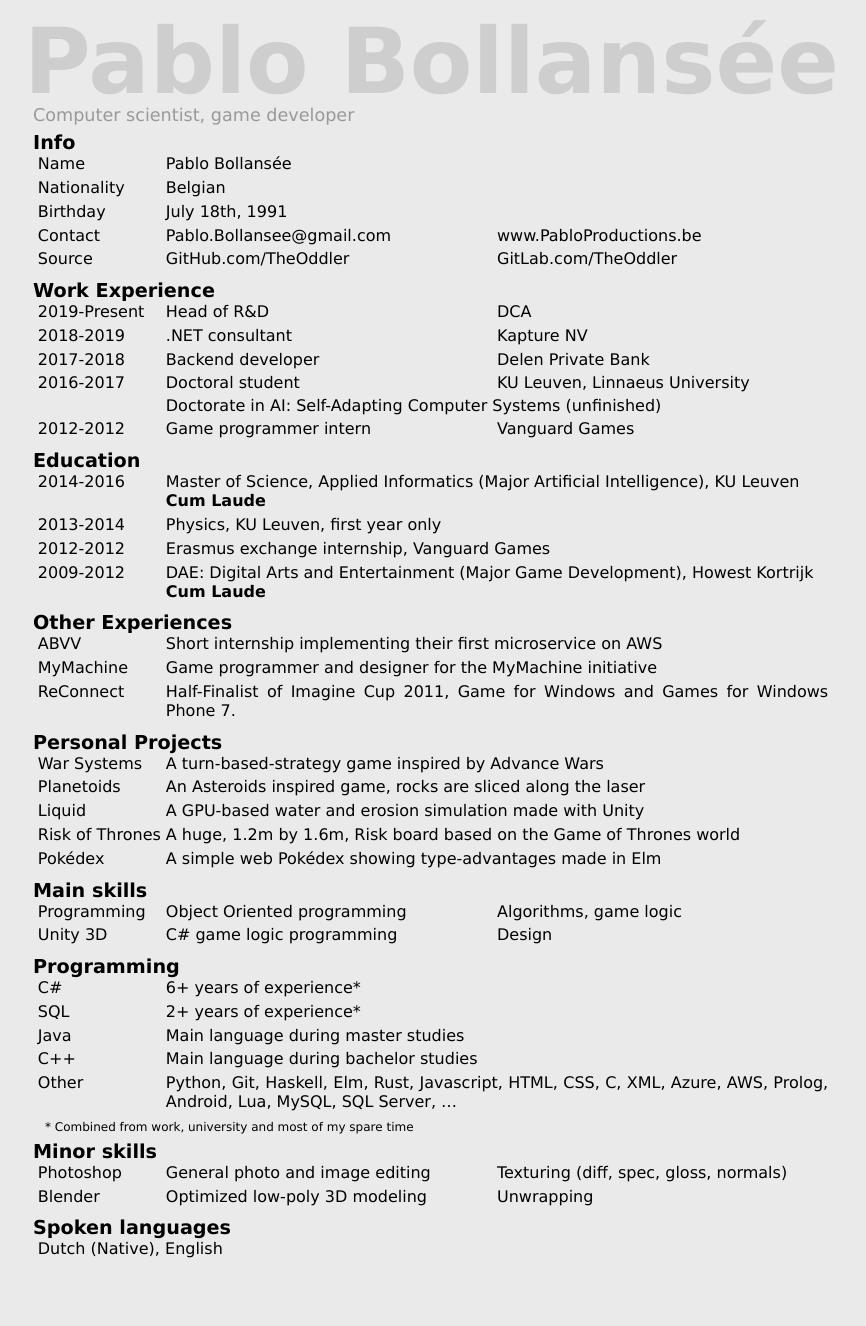
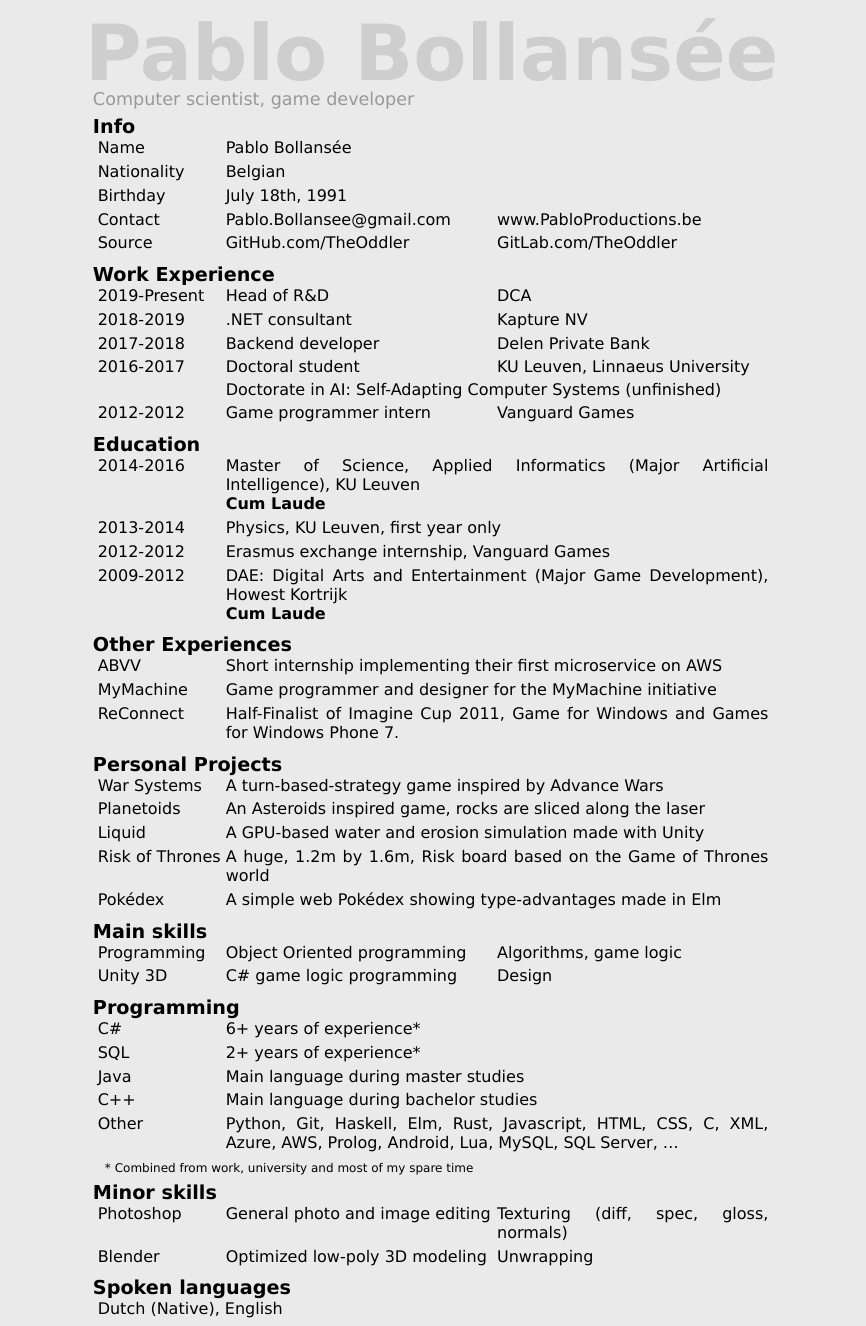
Before and after one commit to TheOddler/theoddler.github.io, a Jekyll site: the page built from cv.md, in a window 1280 px wide. Shown: the whole page, without its empty margins (207-1073 px from the left). Built offline with Jekyll 4.4.1, drawn with Linux system fonts in a browser that asks for light colours; nearby versions of some CDN libraries; before the commit the page ends 1266 px from its top, so only the background shows below that.

Commit message:
Better printing defaults

```diff
--- a/css/cv.css
+++ b/css/cv.css
@@ -4,6 +4,15 @@
 {{ site.css | where:"title", "Base" | first }}
 
 {{ site.css | where:"title", "Tablelist" | first }}
+
+
+.wrapper {
+    max-width: 18cm; /*21-1.5*2*/
+}
+
+.title {
+    font-size: 4.845em;
+}
 
 h2, h3, h4, h5, h6 {
     font-size: 1.2em;
```
